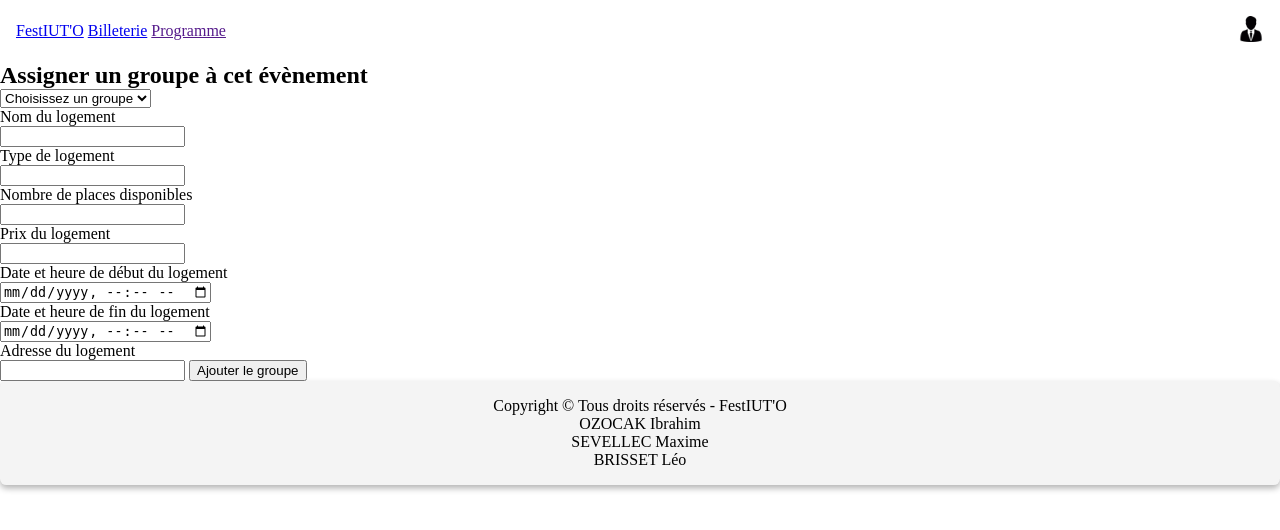
After one commit to MaximeSevellec/Festiutv2, a Flask app: template festiut/templates/assigner_groupe.html in a window 1280 px wide. The commit adds this page. Shown: the top 530 px of the page. Run offline with Flask 3, Linux system fonts and the light colour scheme; the template is opened without the code that fills it, so the values that code supplies are empty.

Commit message:
possibilité d'assigner un groupe aux events sans groupe

```diff
--- a/festiut/static/js/formulaire_ajax.js
+++ b/festiut/static/js/formulaire_ajax.js
@@ -8,14 +8,14 @@ function envoyerFormulaireGroupe() {
             data: formData,
             contentType: false,
             processData: false,
-            success: function(response) {
+            success: function (response) {
                 if (response.success) {
                     window.location.reload(true);
                 } else {
                     $('#message-groupe').text(response.message);
                 }
             },
-            error: function(error) {
+            error: function (error) {
                 console.log(error);
             }
         });
@@ -32,14 +32,14 @@ function envoyerFormulaireArtiste() {
             data: formData,
             contentType: false,
             processData: false,
-            success: function(response) {
+            success: function (response) {
                 if (response.success) {
                     window.location.reload(true);
                 } else {
                     $('#message-artiste').text(response.message);
                 }
             },
-            error: function(error) {
+            error: function (error) {
                 console.log(error);
             }
         });
@@ -56,14 +56,14 @@ function envoyerFormulaireFestival() {
             data: formData,
             contentType: false,
             processData: false,
-            success: function(response) {
+            success: function (response) {
                 if (response.success) {
                     window.location.reload(true);
                 } else {
                     $('#message-festival').text(response.message);
                 }
             },
-            error: function(error) {
+            error: function (error) {
                 console.log(error);
             }
         });
@@ -80,16 +80,41 @@ function envoyerFormulaireEvent() {
             data: formData,
             contentType: false,
             processData: false,
-            success: function(response) {
+            success: function (response) {
                 if (response.success) {
                     window.location.reload(true);
                 } else {
                     $('#message-event').text(response.message);
                 }
             },
-            error: function(error) {
+            error: function (error) {
                 console.log(error);
             }
         });
     }
 }
+
+function envoyerFormulaireAssignerGroupe(button) {
+    if ($('#formulaire-assigner-groupe')[0].checkValidity()) {
+        idEvent = $(button).attr('data-idEvent');
+        var formData = new FormData($('#formulaire-assigner-groupe')[0]);
+
+        $.ajax({
+            type: 'POST',
+            url: '/assigner_nouveau_groupe_event/' + idEvent,
+            data: formData,
+            contentType: false,
+            processData: false,
+            success: function (response) {
+                if (response.success) {
+                    window.location.href = "/assigner_groupe_event_sans_groupe/";
+                } else {
+                    $('#message-assigner-groupe').text(response.message);
+                }
+            },
+            error: function (error) {
+                console.log(error);
+            }
+        });
+    }
+}
--- a/festiut/static/js/formulaire_listener.js
+++ b/festiut/static/js/formulaire_listener.js
@@ -5,28 +5,35 @@ function deselectionnerOption() {
 
 var formulaireArtiste = document.getElementById("formulaire-artiste");
 if (formulaireArtiste !== null) {
-    formulaireArtiste.addEventListener("submit", function(event) {
+    formulaireArtiste.addEventListener("submit", function (event) {
         event.preventDefault();
     });
 }
 
 var formulaireGroupe = document.getElementById("formulaire-groupe");
 if (formulaireGroupe !== null) {
-    formulaireGroupe.addEventListener("submit", function(event) {
+    formulaireGroupe.addEventListener("submit", function (event) {
         event.preventDefault();
     });
 }
 
 var formulaireFestival = document.getElementById("formulaire-festival");
 if (formulaireFestival !== null) {
-    formulaireFestival.addEventListener("submit", function(event) {
+    formulaireFestival.addEventListener("submit", function (event) {
         event.preventDefault();
     });
 }
 
 var formulaireEvent = document.getElementById("formulaire-event");
 if (formulaireEvent !== null) {
-    formulaireEvent.addEventListener("submit", function(event) {
+    formulaireEvent.addEventListener("submit", function (event) {
         event.preventDefault();
     });
 }
+
+var formulaireEvent = document.getElementById("formulaire-assigner-groupe");
+if (formulaireEvent !== null) {
+    formulaireEvent.addEventListener("submit", function (event) {
+        event.preventDefault();
+    });
+}
--- a/festiut/templates/ajouter_evenement.html
+++ b/festiut/templates/ajouter_evenement.html
@@ -66,6 +66,6 @@
 
     <button type="submit" onclick="envoyerFormulaireEvent()">Ajouter le festival</button>
 </form>
-<script src="../static/js/formulaire_listener.js"></script>
-<script src="../static/js/formulaire_ajax.js"></script>
+<script src="{{ url_for('static', filename='js/formulaire_listener.js') }}"></script>
+<script src="{{ url_for('static', filename='js/formulaire_ajax.js') }}"></script>
 {% endblock %}
--- a/festiut/templates/ajouter_festival.html
+++ b/festiut/templates/ajouter_festival.html
@@ -28,6 +28,6 @@
 
     <button type="submit" onclick="envoyerFormulaireFestival()">Ajouter le festival</button>
 </form>
-<script src="../static/js/formulaire_listener.js"></script>
-<script src="../static/js/formulaire_ajax.js"></script>
+<script src="{{ url_for('static', filename='js/formulaire_listener.js') }}"></script>
+<script src="{{ url_for('static', filename='js/formulaire_ajax.js') }}"></script>
 {% endblock %}
--- a/festiut/templates/ajouter_groupe_artiste.html
+++ b/festiut/templates/ajouter_groupe_artiste.html
@@ -39,6 +39,6 @@
 
     <button type="submit">Ajouter le groupe</button>
 </form>
-<script src="../static/js/formulaire_listener.js"></script>
-<script src="../static/js/formulaire_ajax.js"></script>
+<script src="{{ url_for('static', filename='js/formulaire_listener.js') }}"></script>
+<script src="{{ url_for('static', filename='js/formulaire_ajax.js') }}"></script>
 {% endblock %}
--- /dev/null
+++ b/festiut/templates/assigner_groupe.html
@@ -0,0 +1,48 @@
+{% extends 'base.html' %}
+{% block styles %}
+    {{ super() }}
+{% endblock %}
+{% block main %}
+<script src="https://code.jquery.com/jquery-3.6.4.min.js"></script>
+<h2>Assigner un groupe à cet évènement</h2>
+
+<p>{{ event.nomEvent }}</p>
+<p>{{ event.typeEvent }}</p>
+<p>{{ event.dateHeureDebutEvent }}</p>
+<p>{{ event.dateHeureFinEvent }}</p>
+<p>{{ event.estGratuit }}</p>
+<p>{{ event.adresseEvent }}</p>
+<p>{{ event.nbPlaceEvent }}</p>
+<p id="message-assigner-groupe"></p>
+<form id="formulaire-assigner-groupe" action="" enctype="multipart/form-data">
+
+    <select name="nomGroupe" id="selectionner-groupe" required>
+        <option value="" disabled selected hidden>Choisissez un groupe</option>
+        {% for groupe in groupes %}
+            <option value="{{ groupe.nomGroupe }}">{{ groupe.nomGroupe }}</option>
+        {% endfor %}
+    </select>
+
+    <p>Nom du logement</p>
+    <input type="text" name="nomLogement" id="nomLogement">
+    <p>Type de logement</p>
+    <input type="text" name="typeLogement" id="typeLogement">
+    <p>Nombre de places disponibles</p>
+    <input type="number" min="-1" name="nbPlaceLogement" id="nbPlaceLogement">
+    <p>Prix du logement</p>
+    <input type="number" min="-1" name="prixLogement" id="prixLogement">
+    <p>Date et heure de début du logement</p>
+    <input type="datetime-local" name="dateDebutLogement" id="dateDebutLogement">
+    <p>Date et heure de fin du logement</p>
+    <input type="datetime-local" name="dateFinLogement" id="dateFinLogement">
+    <p>Adresse du logement</p>
+    <input type="text" name="adresseLogement" id="adresseLogement">
+
+    <button type="submit" data-idEvent="{{ event.idEvent }}" onclick="envoyerFormulaireAssignerGroupe(this)">Ajouter le groupe</button>
+
+</form>
+
+<p>{{ event.imageEvent }}</p>
+<script src="{{ url_for('static', filename='js/formulaire_listener.js') }}"></script>
+<script src="{{ url_for('static', filename='js/formulaire_ajax.js') }}"></script>
+{% endblock %}
--- a/festiut/templates/base.html
+++ b/festiut/templates/base.html
@@ -22,6 +22,7 @@
                             <a href="{{ url_for('ajouter_festival') }}">Ajouter un festival</a>
                             <a href="{{ url_for('voir_festivals') }}">Voir tous les festivals</a>
                             <a href="{{ url_for('ajouter_evenement') }}">Ajouter un évènement</a>
+                            <a href="{{ url_for('assigner_groupe_event_sans_groupe') }}">Assigner un groupe aux évènement sans groupe</a>
                         {% endif %}
                         <a href="{{ url_for('logout') }}"><img class="user" src="{{ url_for('static', filename='image/logout.png') }}"></a>
                     {% else %}
--- a/festiut/templates/voir_festivals.html
+++ b/festiut/templates/voir_festivals.html
@@ -3,7 +3,7 @@
 {{ super() }}
 {% endblock %}
 {% block main %}
-<link rel="stylesheet" href="{{ url_for('static', filename='css/artiste.css')}}">
+<link rel="stylesheet" href="{{ url_for('static', filename='css/voir_festivals.css')}}">
 
 {% for festival in festivals %}
     <div class="festival">
--- a/festiut/views.py
+++ b/festiut/views.py
@@ -104,7 +104,6 @@ def billeterie():
 @app.route("/info_billet/<string:nomBillet>/")
 def info_billet(nomBillet):
     festival = Festival.query.get(1)
-    idFestival = festival.idFestival
     if festival:
 
         debut_festival = festival.debutFest
@@ -361,3 +360,33 @@ def ajouter_nouveau_event():
         return jsonify({'success': True})
 
     return jsonify({'success': False, 'message': "L'évènement est déjà dans la base de données"})
+
+@app.route("/assigner_groupe_event_sans_groupe/")
+def assigner_groupe_event_sans_groupe():
+    if not current_user.is_authenticated or current_user.role != "Admin":
+        return redirect(url_for("home"))
+    events = Event.query.filter(Event.nom_groupe == None).all()
+    return render_template("assigner_groupe_event_sans_groupe.html", events=events)
+
+@app.route("/assigner_groupe/<int:idEvent>/")
+def assigner_groupe(idEvent):
+    if not current_user.is_authenticated or current_user.role != "Admin":
+        return redirect(url_for("home"))
+    event = Event.query.get(idEvent)
+    if event.nom_groupe is not None:
+        return redirect(url_for("home"))
+    groupes = Groupe.query.all()
+    return render_template("assigner_groupe.html", event=event, groupes=groupes)
+
+@app.route("/assigner_nouveau_groupe_event/<int:idEvent>", methods=['POST'])
+def assigner_nouveau_groupe_event(idEvent):
+    data = request.form.to_dict()
+    nomGroupe = data['nomGroupe'] if 'nomGroupe' in data.keys() else None
+
+    if idEvent is None or nomGroupe is None:
+        return jsonify({'success': False, 'message': "L'évènement n'est pas renseigné"})
+
+    event = Event.query.get(idEvent)
+    event.nom_groupe = nomGroupe
+    db.session.commit()
+    return jsonify({'success': True})
```
Also changed, not shown: festiut/templates/assigner_groupe_event_sans_groupe.html (added, +19 -0 lines).
